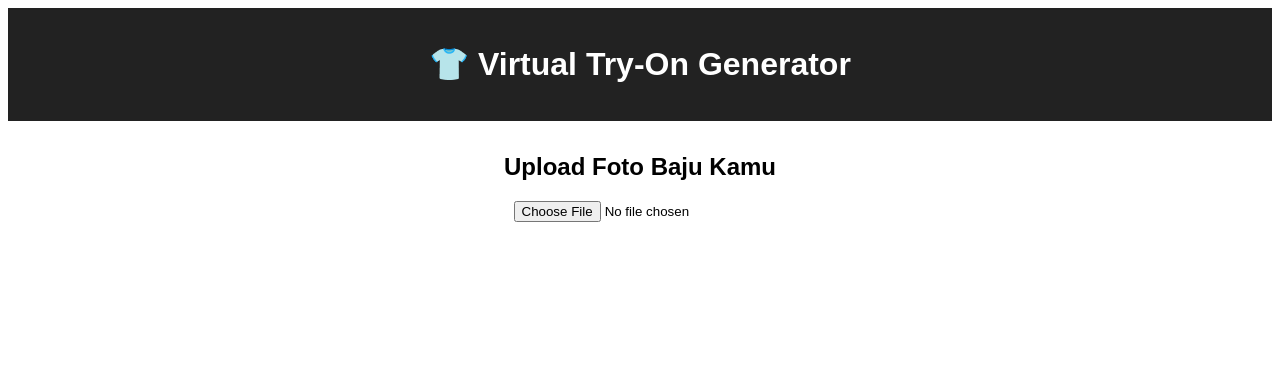
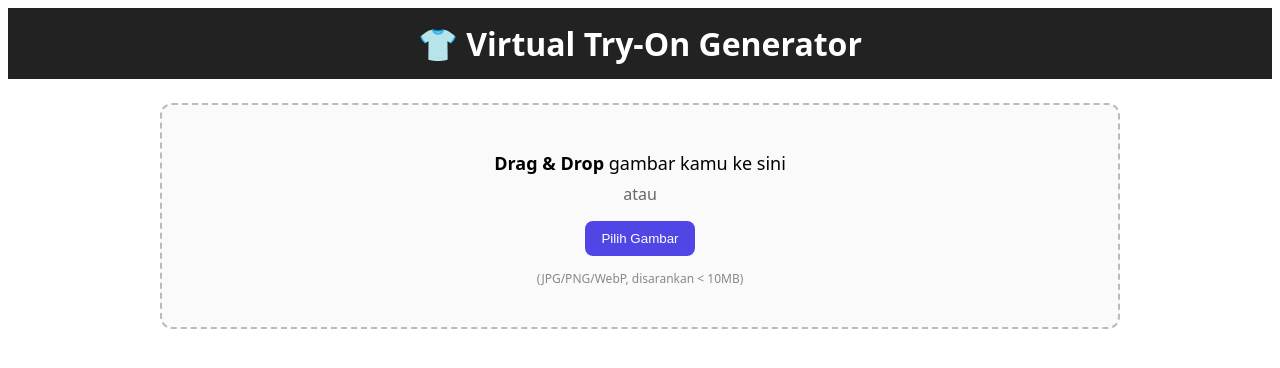
Before and after one commit to bernardkarundeng98-wq/BernMorphosis-Virtual-Try-on-College-Generator, a React (Vite) app: page / in a window 1280 px wide. Shown: the top 368 px of the page. Built offline with nearby package versions, Linux system fonts and the light colour scheme.

Commit message:
feat: drag & drop upload + preview + reset

```diff
--- a/App.tsx
+++ b/App.tsx
@@ -1,65 +1,159 @@
-import React, { useState } from "react";
+import React, { useState, useCallback, useRef } from "react";
 
 export default function App() {
   const [image, setImage] = useState<string | null>(null);
+  const [dragOver, setDragOver] = useState(false);
+  const inputRef = useRef<HTMLInputElement | null>(null);
 
-  const handleUpload = (e: React.ChangeEvent<HTMLInputElement>) => {
-    const file = e.target.files?.[0];
-    if (file) {
+  const handleFiles = useCallback((file?: File) => {
+    if (!file) return;
+    if (!file.type.startsWith("image/")) {
+      alert("File harus gambar (jpg/png/webp).");
+      return;
+    }
     const url = URL.createObjectURL(file);
     setImage(url);
-    }
+  }, []);
+
+  const onInputChange = (e: React.ChangeEvent<HTMLInputElement>) => {
+    const file = e.target.files?.[0];
+    handleFiles(file);
+  };
+
+  const onDragOver = (e: React.DragEvent<HTMLDivElement>) => {
+    e.preventDefault();
+    setDragOver(true);
+  };
+
+  const onDragLeave = () => setDragOver(false);
+
+  const onDrop = (e: React.DragEvent<HTMLDivElement>) => {
+    e.preventDefault();
+    setDragOver(false);
+    const file = e.dataTransfer.files?.[0];
+    handleFiles(file);
   };
 
   const handleReset = () => {
     setImage(null);
+    if (inputRef.current) inputRef.current.value = "";
   };
 
   return (
-    <div style={{ fontFamily: "Arial, sans-serif", textAlign: "center" }}>
+    <div style={{ fontFamily: "system-ui, Arial", minHeight: "100vh" }}>
       {/* Navbar */}
       <header
         style={{
           background: "#222",
-          color: "white",
-          padding: "1rem",
-          marginBottom: "2rem",
+          color: "#fff",
+          padding: "14px 20px",
+          marginBottom: 24,
+          textAlign: "center",
         }}
       >
-        <h1>👕 Virtual Try-On Generator</h1>
+        <h1 style={{ margin: 0 }}>👕 Virtual Try-On Generator</h1>
       </header>
 
-      {/* Upload Area */}
-      <section>
-        <h2>Upload Foto Baju Kamu</h2>
-        <input type="file" accept="image/*" onChange={handleUpload} />
-      </section>
+      <main style={{ maxWidth: 960, margin: "0 auto", padding: "0 16px" }}>
+        {/* Dropzone */}
+        {!image && (
+          <div
+            onDragOver={onDragOver}
+            onDragLeave={onDragLeave}
+            onDrop={onDrop}
+            role="button"
+            tabIndex={0}
+            style={{
+              border: `2px dashed ${dragOver ? "#4f46e5" : "#bbb"}`,
+              background: dragOver ? "rgba(79,70,229,0.06)" : "#fafafa",
+              borderRadius: 12,
+              padding: 28,
+              textAlign: "center",
+              transition: "all .2s ease",
+            }}
+            onKeyDown={(e) => {
+              if (e.key === "Enter" && inputRef.current) inputRef.current.click();
+            }}
+          >
+            <p style={{ fontSize: 18, marginBottom: 8 }}>
+              <strong>Drag & Drop</strong> gambar kamu ke sini
+            </p>
+            <p style={{ color: "#666", marginTop: 0, marginBottom: 16 }}>
+              atau
+            </p>
+            <button
+              onClick={() => inputRef.current?.click()}
+              style={{
+                background: "#4f46e5",
+                color: "#fff",
+                border: 0,
+                padding: "10px 16px",
+                borderRadius: 8,
+                cursor: "pointer",
+              }}
+            >
+              Pilih Gambar
+            </button>
+            <input
+              ref={inputRef}
+              type="file"
+              accept="image/*"
+              onChange={onInputChange}
+              style={{ display: "none" }}
+            />
+            <p style={{ color: "#888", marginTop: 14, fontSize: 12 }}>
+              (JPG/PNG/WebP, disarankan &lt; 10MB)
+            </p>
+          </div>
+        )}
 
-      {/* Preview Area */}
+        {/* Preview */}
         {image && (
-        <section style={{ marginTop: "2rem" }}>
-          <h3>Preview:</h3>
+          <section style={{ textAlign: "center", marginTop: 24 }}>
+            <h3 style={{ marginBottom: 12 }}>Preview</h3>
             <img
               src={image}
               alt="Uploaded"
-            style={{ maxWidth: "300px", border: "2px solid #ccc" }}
+              style={{
+                maxWidth: "100%",
+                width: 420,
+                height: "auto",
+                borderRadius: 12,
+                boxShadow: "0 8px 30px rgba(0,0,0,.08)",
+                border: "1px solid #eee",
+              }}
             />
-          <br />
+            <div style={{ marginTop: 16, display: "flex", gap: 12, justifyContent: "center" }}>
               <button
                 onClick={handleReset}
                 style={{
-              marginTop: "1rem",
-              padding: "0.5rem 1rem",
-              background: "red",
-              color: "white",
-              border: "none",
+                  background: "#ef4444",
+                  color: "#fff",
+                  border: 0,
+                  padding: "10px 16px",
+                  borderRadius: 8,
                   cursor: "pointer",
                 }}
               >
                 Reset Gambar
               </button>
+              <button
+                onClick={() => alert("Nanti tombol ini dipakai untuk Generate AI")}
+                style={{
+                  background: "#16a34a",
+                  color: "#fff",
+                  border: 0,
+                  padding: "10px 16px",
+                  borderRadius: 8,
+                  cursor: "pointer",
+                }}
+              >
+                Generate (AI)
+              </button>
+            </div>
           </section>
         )}
+      </main>
     </div>
   );
 }
```
Lines whose indentation alone changed are shown as unchanged.
